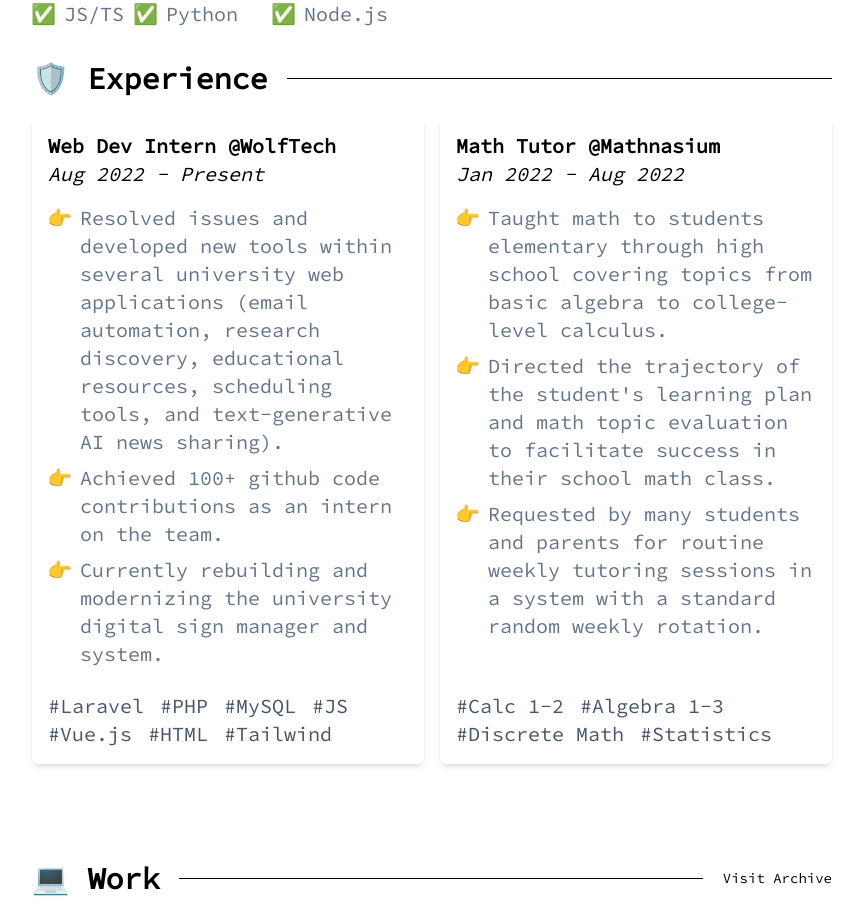
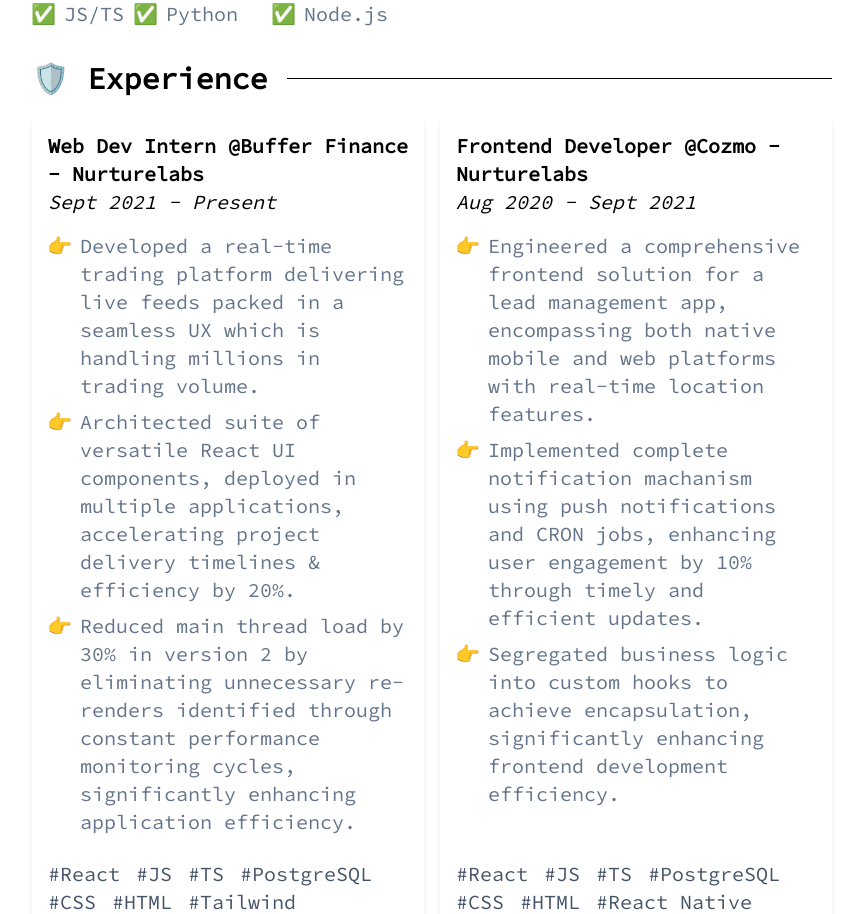
Before and after one commit to amit231/Portfolio, a Vue app: page / in a window 1280 px wide. Shown: the part 1720-2634 px from the top of the page, without its empty margins (208-1071 px from the left). Built offline with nearby package versions, Linux system fonts and the light colour scheme.

Commit message:
Update portfolio.js

```diff
--- a/src/portfolio.js
+++ b/src/portfolio.js
@@ -33,11 +33,11 @@
 }
 
 const socialMediaLinks = {
-    github: "https://github.com/feifyKike",
-    linkedin: "https://www.linkedin.com/in/maxim-shelepov1",
-    medium: "https://medium.com/@mimaishel",
+    github: "https://github.com/amit231",
+    linkedin: "https://www.linkedin.com/in/engineer-amit/",
+    medium: "https://medium.com/@amitsharma0843",
     stackoverflow: "",
-    xtwitter: "https://twitter.com/mimaishel"
+    xtwitter: "https://x.com/coz_m_high"
 } // to add any additional social media links check out the README.md or src/icons.js file
 
 // --- 😎 About Section ---
@@ -64,42 +64,45 @@
     {
         position: "Web Dev Intern",
         company: {
-            name: "WolfTech",
-            link: "https://tools.wolftech.ncsu.edu/support/index.php/WolfTech_Information_Technology"
+            name: "Buffer Finance - Nurturelabs",
+            link: "https://nurturelabs.co/"
         },
-        duration: "Aug 2022 - Present",
+        duration: "Sept 2021 - Present",
         bulletPoints: [
-            "Resolved issues and developed new tools within several university web applications (email automation, research discovery, educational resources, scheduling tools, and text-generative AI news sharing).",
-            "Achieved 100+ github code contributions as an intern on the team.",
-            "Currently rebuilding and modernizing the university digital sign manager and system."
+            "Developed a real-time trading platform delivering live feeds packed in a seamless UX which is handling millions in trading volume.",
+            "Architected suite of versatile React UI components, deployed in multiple applications, accelerating project delivery timelines & efficiency by 20%.",
+            "Reduced main thread load by 30% in version 2 by eliminating unnecessary re-renders identified through constant performance monitoring cycles, significantly enhancing application efficiency."
         ],
         hashtags: [
-            "Laravel",
-            "PHP",
-            "MySQL",
+            "React",
             "JS",
-            "Vue.js",
+            "TS",
+            "PostgreSQL",
+            "CSS",
             "HTML",
             "Tailwind"
         ]
     },
     {
-        position: "Math Tutor",
+        position: "Frontend Developer",
         company: {
-            name: "Mathnasium",
-            link: "https://www.mathnasium.com"
+            name: "Cozmo - Nurturelabs",
+            link: "https://nurturelabs.co/"
         },
-        duration: "Jan 2022 - Aug 2022",
+        duration: "Aug 2020 - Sept 2021",
         bulletPoints: [
-            "Taught math to students elementary through high school covering topics from basic algebra to college-level calculus.",
-            "Directed the trajectory of the student's learning plan and math topic evaluation to facilitate success in their school math class.",
-            "Requested by many students and parents for routine weekly tutoring sessions in a system with a standard random weekly rotation."
+            "Engineered a comprehensive frontend solution for a lead management app, encompassing both native mobile and web platforms with real-time location features.",
+            "Implemented complete notification machanism using push notifications and CRON jobs, enhancing user engagement by 10% through timely and efficient updates.",
+            "Segregated business logic into custom hooks to achieve encapsulation, significantly enhancing frontend development efficiency."
         ],
         hashtags: [
-            "Calc 1-2",
-            "Algebra 1-3",
-            "Discrete Math",
-            "Statistics"
+            "React",
+            "JS",
+            "TS",
+            "PostgreSQL",
+            "CSS",
+            "HTML",
+            "React Native"
         ]
     }
 ]
@@ -116,7 +119,7 @@
             {
                 label: "",
                 type: "Medium",
-                url: "https://github.com/feifyKike/TrackYourSubsDemo/"
+                url: "https://medium.com/@amitsharma0843/usegstate-f7e8be11a1f4"
             },
             {
                 label: "",
@@ -128,15 +131,15 @@
         alignLeft: false
     },
     {
-        projectName: "Dynamic Portfolio Website",
+        projectName: "Sorting Algorithm Visualizers",
         yearCompleted: "2021",
-        description: "Developed a personal portfolio website with Python backend using the Django web development framework. Incorporated HTML, CSS, and JavaScript to construct the frontend of the website.",
+        description: "Developed an interactive JavaScript web app to visualize five sorting algorithms, including Quick and Merge Sort. Integrated dynamic controls for input size and speed.",
         techStack: "Django, Python, HTML, CSS, JS",
         links: [
             {
                 label: "",
                 type: "external",
-                url: "https://maximshelepov.com"
+                url: "https://amit231.github.io/sotingVizJS/"
             }
         ],
         imageLink: "images/portfolio_pic.png",
@@ -145,18 +148,18 @@
     {
         projectName: "SPS game with Live Scores",
         yearCompleted: "2021",
-        description: "Stone Paper Scisor Lizard Spock game with live scores. The game is played between the user and the computer. The user can select their choice and the computer will randomly select its choice and score will be updated real-time.",
+        description: "Stone Paper Scisor Lizard Spock game with live scores. The game is played between the user and the computer that too real-time.",
         techStack: "Javascript, MaterialUI, Sass",
         links: [
             {
                 label: "",
                 type: "git",
-                url: "https://github.com/feifyKike/sudokusolver"
+                url: "https://github.com/amit231/feMentorGame"
             },
             {
                 label: "",
                 type: "external",
-                url: "https://youtu.be/lXOjOrjf5hU"
+                url: "https://amit231.github.io/game/#/"
             }
         ],
         imageLink: "images/gamels.png",
@@ -212,11 +215,11 @@
     externalLink: {
         shortTitle: "Get in Touch",
         note: [
-            "Currently seeking web and software development positions/internships in the RTP area for summer 2024.",
+            "Need expert software development? Reach out to me via email and let's get started!",
             "Also looking to build a team for projects & startup ideas or just make professional connections."
         ], // paragraph breaks will be entered after each item,
         link: {
-            email: "", // email takes precedance
+            email: "amitsharma0843@gmail.com", // email takes precedance
             other: "https://forms.gle/W3MswTKsPWMxEbn58"
         },
         responseTimeMessage: "...and I'll resopnd within the next 24hrs"
```
